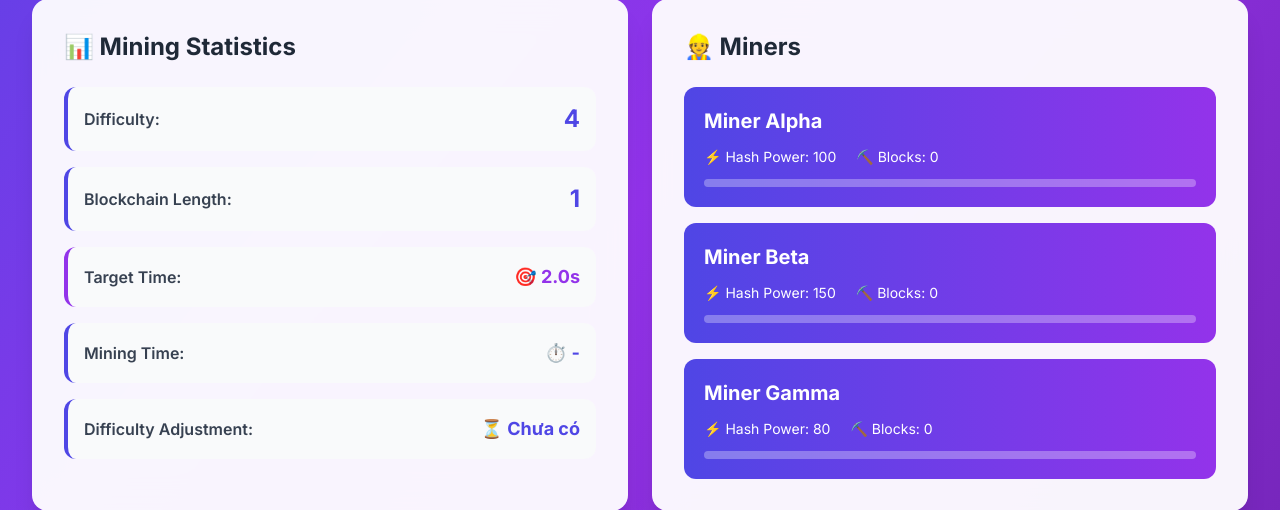
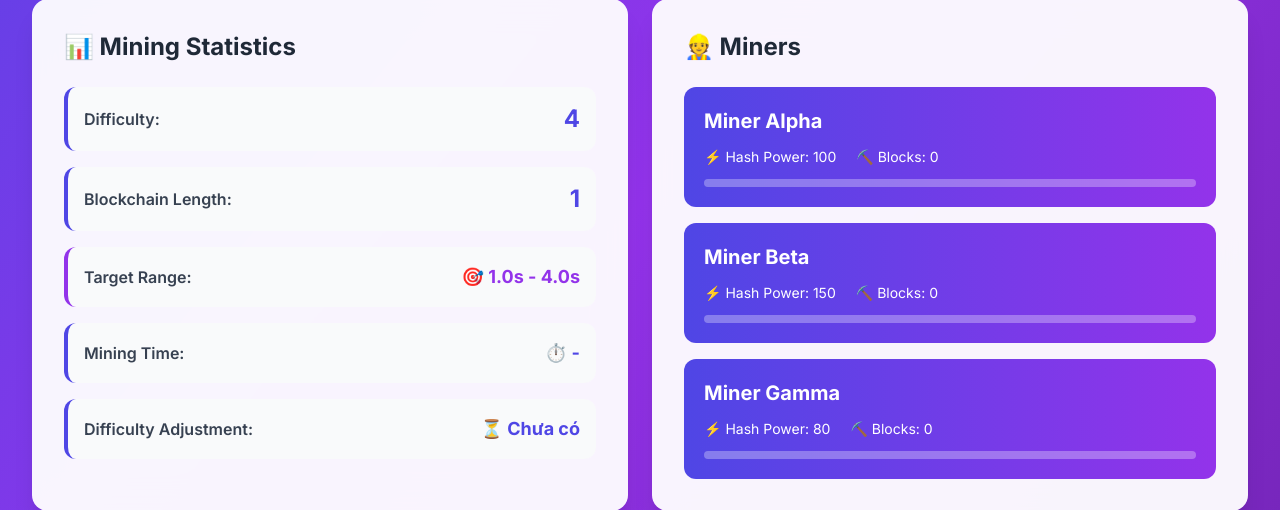
Before and after one commit to khanh291999/blockchain-day3, a Flask app: page / in a window 1280 px wide. Shown: the part 589-1099 px from the top of the page. Run offline with Flask 3, Linux system fonts and the light colour scheme; some libraries are stand-ins or nearby versions.

Commit message:
Update index.html

```diff
--- a/templates/index.html
+++ b/templates/index.html
@@ -100,8 +100,8 @@
                             <span class="text-2xl font-bold text-indigo-600" id="pow-length">1</span>
                         </div>
                         <div class="flex justify-between items-center p-4 bg-gray-50 rounded-xl border-l-4 border-purple-600">
-                            <span class="font-semibold text-gray-700">Target Time:</span>
-                            <span class="text-lg font-bold text-purple-600" id="pow-target-time">🎯 2.0s</span>
+                            <span class="font-semibold text-gray-700">Target Range:</span>
+                            <span class="text-lg font-bold text-purple-600" id="pow-target-time">🎯 1.0s - 4.0s</span>
                         </div>
                         <div class="flex justify-between items-center p-4 bg-gray-50 rounded-xl border-l-4 border-indigo-600">
                             <span class="font-semibold text-gray-700">Mining Time:</span>
```
